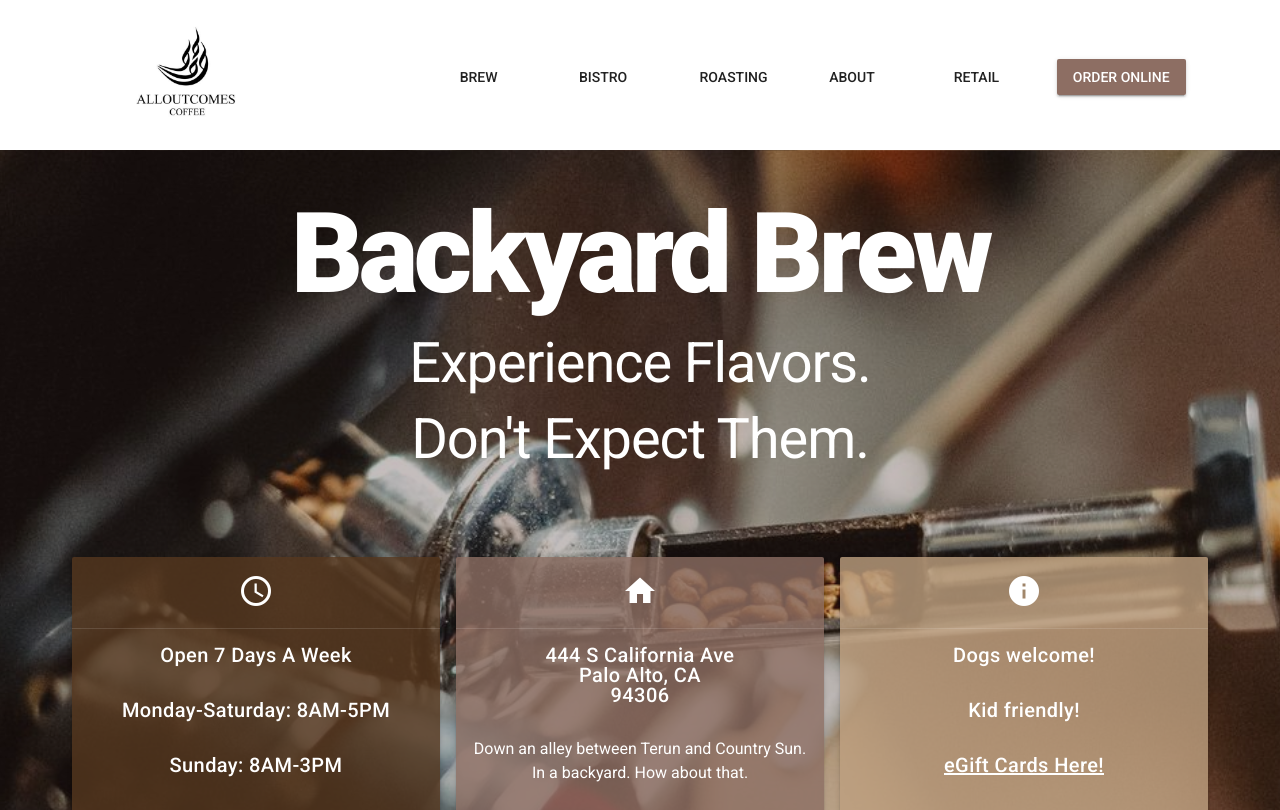
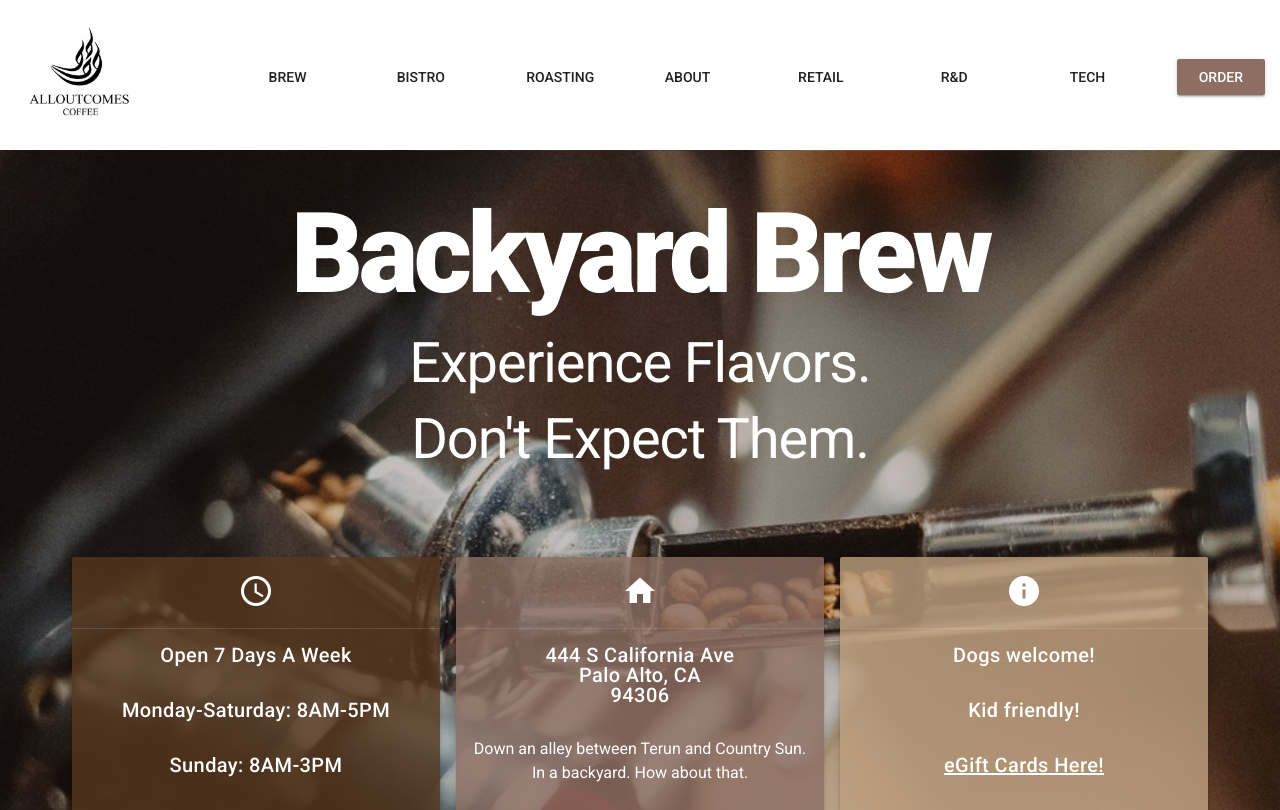
Before and after one commit to ibeckermayer/backyardbrew-frontend, a Vue app: page / in a window 1280 px wide. Shown: the top 810 px of the page. Built offline with nearby package versions, Linux system fonts and the light colour scheme.

Commit message:
ryan's edits to nav bar

```diff
--- a/src/components/AppNavigation.vue
+++ b/src/components/AppNavigation.vue
@@ -25,7 +25,7 @@
         </v-container>
         <v-container app hidden-sm-and-down class="nav-bar" fluid pa-0>
             <v-layout align-center row fill-height>
-                <v-flex md3 offset-md0 offset-lg1>
+                <v-flex md2 offset-md0 offset-lg0>
                     <v-container >
                         <v-layout align-center row fill-height>
                             <v-flex align-self-center>
@@ -36,26 +36,32 @@
                         </v-layout>
                     </v-container>
                 </v-flex>
-                <v-flex md8 lg7 align-self-center>
+                <v-flex md10>
                     <v-container class="button-container">
-                        <v-layout align-center justify-space-around row fill-height>
-                            <v-flex md2>
+                        <v-layout align-center justify-space-around="" row fill-height>
+                            <v-flex md1>
                                 <v-btn to="/brew" flat>Brew</v-btn>
                             </v-flex>
-                            <v-flex md2>
+                            <v-flex md1>
                                 <v-btn flat>Bistro</v-btn>
                             </v-flex>
-                            <v-flex md2>
+                            <v-flex md1>
                                 <v-btn flat>Roasting</v-btn>
                             </v-flex>
-                            <v-flex md2>
+                            <v-flex md1>
                                 <v-btn flat>About</v-btn>
                             </v-flex>
-                            <v-flex md2>
+                            <v-flex md1>
                                 <v-btn flat>Retail</v-btn>
                             </v-flex>
-                            <v-flex md2>
-                                <v-btn color="#8D6E63" dark>Order Online</v-btn>
+                            <v-flex md1>
+                                <v-btn flat>R&D</v-btn>
+                            </v-flex>
+                            <v-flex md1>
+                                <v-btn flat>Tech</v-btn>
+                            </v-flex>
+                            <v-flex md1>
+                                <v-btn color="#8D6E63" dark>Order</v-btn>
                             </v-flex>
                         </v-layout>
                     </v-container>
```
